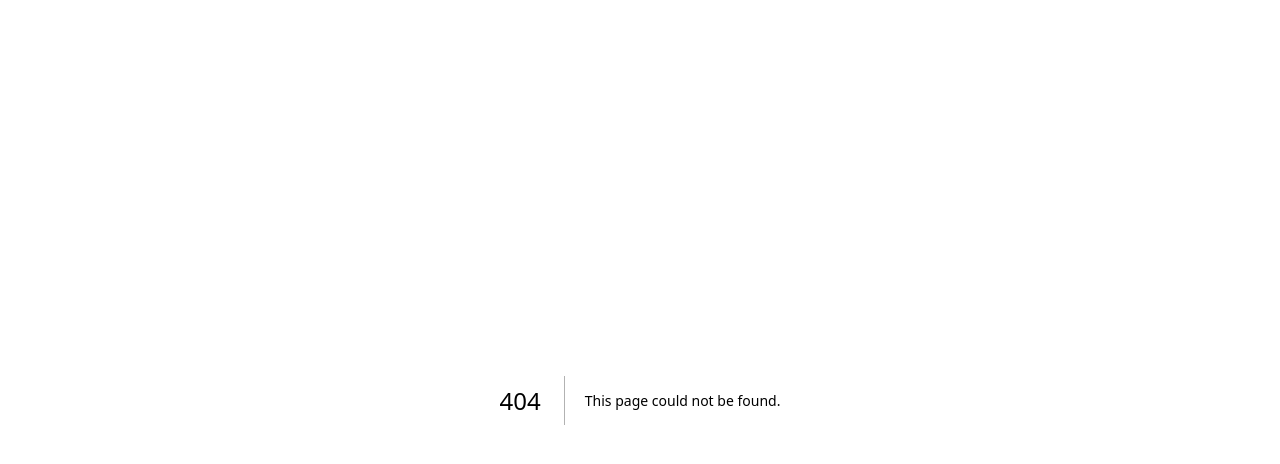
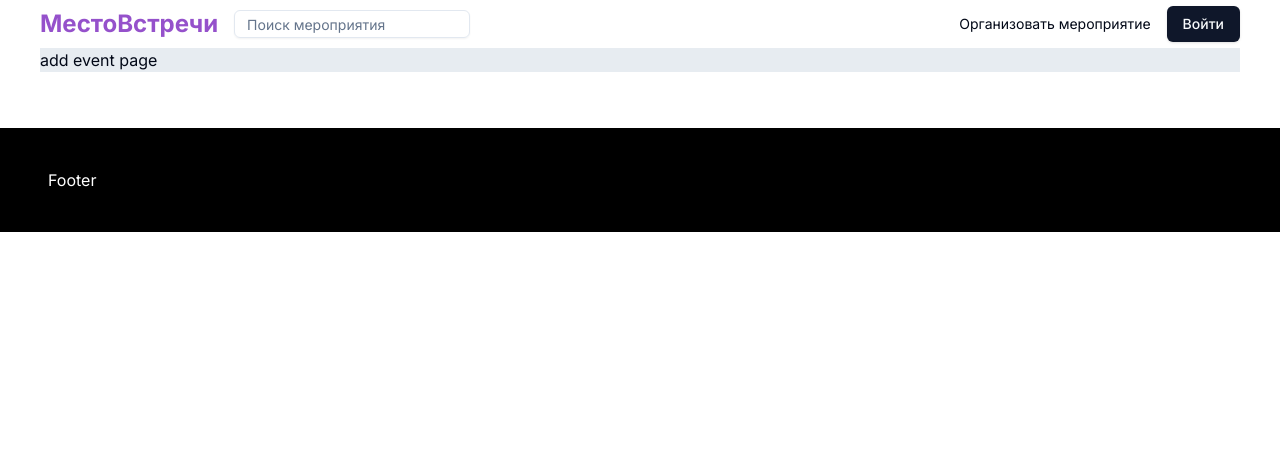
Before and after one commit to denniztr/fm-cross, a Next.js app: page /events/add in a window 1280 px wide. Before the commit this address had no page. Shown: the top 464 px of the page. Built offline with nearby package versions, Linux system fonts and the light colour scheme; no server answers.

Commit message:
add event page init, testing new bg color (check tw config)

```diff
--- /dev/null
+++ b/app/(routes)/events/add/page.tsx
@@ -0,0 +1,3 @@
+export default function Home() {
+  return <main className="bg-testBgColor">add event page</main>;
+}
--- a/app/(routes)/layout.tsx
+++ b/app/(routes)/layout.tsx
@@ -1,7 +1,7 @@
 import User from '@prisma/client';
 import getCurrentUser from '@/app/actions/getCurrentUser';
 import Header from '@/components/Header';
-import Footer from '@/components/Footer'
+import Footer from '@/components/Footer';
 
 export default async function Layout({
   children,
@@ -13,7 +13,7 @@ export default async function Layout({
     <div className="h-full">
       {/* пофиксить ошибку тс */}
       <Header currentUser={currentUser!} />
-      <div className="w-[1200px] m-auto">{children}</div>
+      <div className="w-[1200px] m-auto pb-14">{children}</div>
       <Footer />
     </div>
   );
--- a/app/(routes)/page.tsx
+++ b/app/(routes)/page.tsx
@@ -56,7 +56,7 @@ export default async function Home() {
           <span className="">МестоВстречи</span> - это место где начинается
           дружба!
         </h2>
-        <div className="pt-10 pb-20 flex gap-3">
+        <div className="pt-10 flex gap-3">
           <ArticleCard />
           <ArticleCard />
           <ArticleCard />
--- a/components/Header.tsx
+++ b/components/Header.tsx
@@ -27,7 +27,7 @@ const Header: React.FC<HeaderProps> = ({ currentUser }) => {
           </div>
         </div>
         <div className="space-x-4">
-          <CreateEventButton href={currentUser ? '/' : '/signup'}/>
+          <CreateEventButton href={currentUser ? '/events/add' : '/signup'}/>
           {currentUser ? (
             <SheetLayout currentUser={currentUser} />
           ) : (
--- a/tailwind.config.ts
+++ b/tailwind.config.ts
@@ -55,6 +55,7 @@ const config = {
         titleColor: 'rgb(226, 90, 158)',
         testColor: 'rgb(149, 81, 203)',
         hoverTestColor: 'rgb(128, 67, 177)',
+        testBgColor: 'rgb(231, 236, 241)',
       },
       borderRadius: {
         lg: 'var(--radius)',
```
